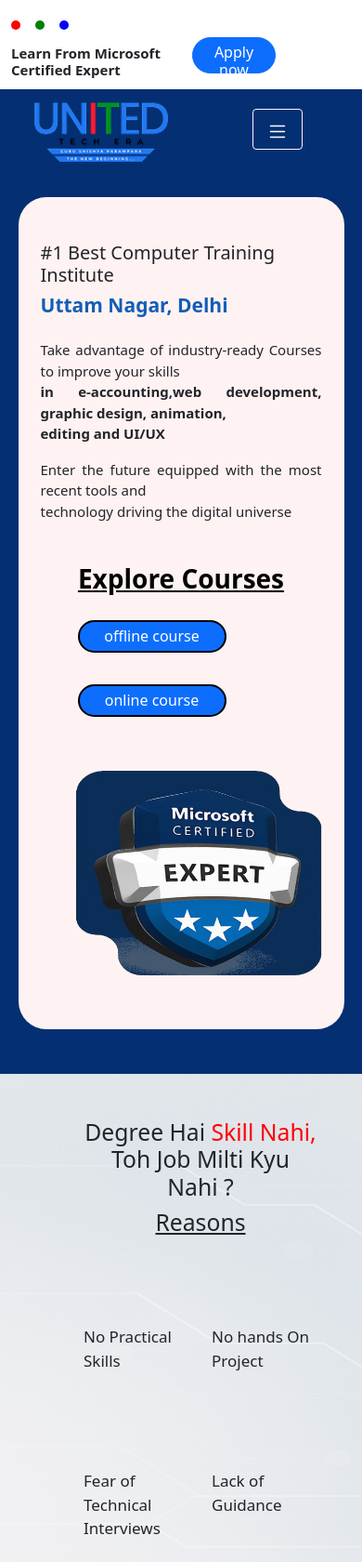
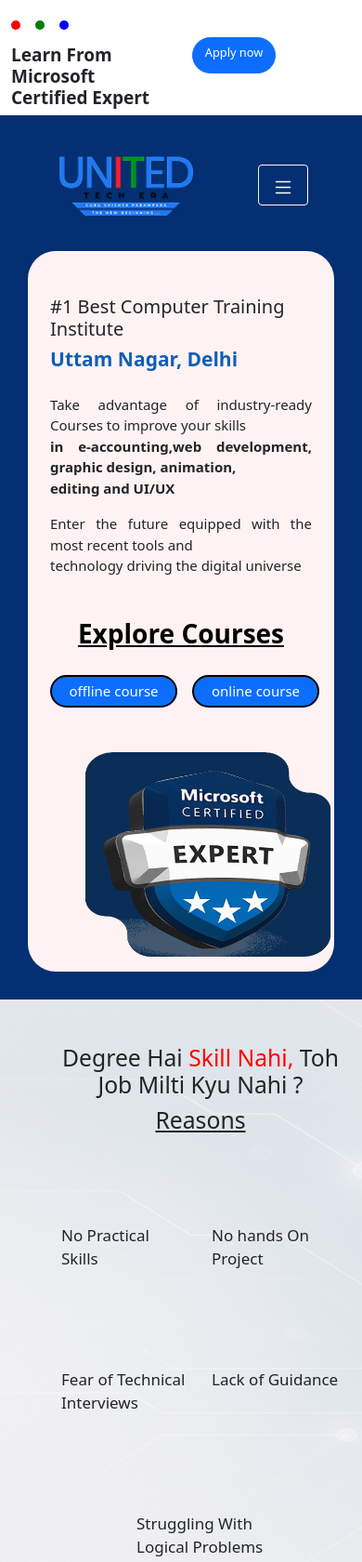
Before and after one commit to rohitkumarh23/united-re-design, a plain HTML site: page index.html in a window 390 px wide. Shown: the top 1680 px of the page at 93% size. Drawn offline with nearby package versions, Linux system fonts and the light colour scheme.

Commit message:
third commit

```diff
--- a/index.html
+++ b/index.html
@@ -19,35 +19,35 @@
 
 
   <!-- top -->
-  <section>
+
   <div class="container-fluid top">
     <div class="row">
-        <div class=" col-12 col-lg-4 col-md-3 gap-3 mt-3 top-banner">
+      <div class="col-12 col-lg-4 col-md-3 gap-3 mt-3 top-banner">
         <div id="red"></div>
         <div id="green"></div>
         <div id="blue"></div>
       </div>
-        <div class="col-6  col-lg-4 col-md-5 col-sm-5  mt-2 gap-3 top-banner">
-          <h5 class="mt-2" style="font-weight: 650;font-size: 15px; ">Learn From Microsoft Certified Expert</h5>
-
+      <div class="col-6  col-lg-3 col-md-5   mt-2  top-banner">
+        <h5 class="mt-2" style="font-weight: 650;font-size: 19px; ">Learn From Microsoft Certified Expert</h5>
       </div>
-        <div class="col-6  col-lg-4 col-md-4 col-sm-5  mt-2 gap-3">
+      <div class="col-6  col-lg-4 col-md-4   mt-2 ">
         <button class="btn btn-primary buttonh">
           <h6>Apply now</h6>
         </button>
       </div>
     </div>
   </div>
-  </section>
+
   <!-- top end -->
+  <div class="container-fluid" id="main-div">
+    <!-- navbar -->
 
-  <div id="main-div">
+    <div class="container-fluid nav-div">
 
-    <!-- navbar -->
-    <section>
-      <div class="container-fluid mt-1 nav-div">
       <nav class="navbar navbar-expand-lg bg-body-tertiary">
         <div class="container-fluid">
+
+
           <img class="nav-img" src="images/United Logo (1) 1.png" alt="">
           <a id="hide" class="btn btn-outline-light" data-bs-toggle="offcanvas" href="#offcanvasExample" role="button"
             aria-controls="offcanvasExample">
@@ -72,34 +72,34 @@
               <li class="nav-item">
                 <img src="images/website-united-logo__2_-removebg-preview.png" alt="">
                 <hr>
-                  <a class="nav-link active" aria-current="page" href="#" id="canvastext">Home</a>
+                <a class="nav-link active" aria-current="page" href="#" class="canvastext">Home</a>
                 <hr>
               </li>
 
               <li class="nav-item">
-                  <a class="nav-link active" aria-current="page" href="#" id="canvastext">Courses</a>
+                <a class="nav-link active" aria-current="page" href="#" class="canvastext">Courses</a>
                 <hr>
               </li>
               <li class="nav-item">
-                  <a class="nav-link active" aria-current="page" href="#" id="canvastext">Student Project</a>
+                <a class="nav-link active" aria-current="page" href="#" class="canvastext">Student Project</a>
                 <hr>
               </li>
               <li class="nav-item">
-                  <a class="nav-link active" aria-current="page" href="#" id="canvastext">Blogs</a>
+                <a class="nav-link active" aria-current="page" href="#" class="canvastext">Blogs</a>
                 <hr>
               </li>
               <li class="nav-item">
-                  <a class="nav-link active" aria-current="page" href="#" id="canvastext">Diploma verification</a>
+                <a class="nav-link active" aria-current="page" href="#" class="canvastext">Diploma verification</a>
                 <hr>
               </li>
               <div id="navbtn" class="text-center">
                 <button id="btn" class="btn btn-primary mb-5 buttonh">Login</button>
               </div>
+            </ul>
+          </div>
 
-              </ul>
 
-            </div>
-            </button>
+
           <div class="collapse navbar-collapse" id="navbarSupportedContent">
             <ul class="navbar-nav me-auto mb-2 mb-lg-0 hello">
               <li class="nav-item">
@@ -124,17 +124,23 @@
               <button id="btn" class="btn btn-primary mb-2 buttonh">Login</button>
             </div>
           </div>
+
+
+
+
+
         </div>
       </nav>
     </div>
-    </section>
+
     <!-- navbar end -->
 
 
 
+
     <!-- explore courses -->
-    <section>
-      <div class="container-fluid mt-3 head">
+
+    <div class="container-fluid head mt-3">
       <div class="container">
         <div class="row">
           <div class="col-lg-8 col-sm-12 col-md-7 mt-5">
@@ -157,14 +163,14 @@
               </div>
             </div>
             <div class="row">
-                <div class="col-lg-3 col-md-6 col-sm-4 mt-4">
+              <div class=" col-6 col-lg-3 col-md-6  mt-4">
                 <div id="on">
                   <button class="btn btn-primary button2">
                     <h6>offline course</h6>
                   </button>
                 </div>
               </div>
-                <div class="col-lg-3 col-md-6 col-sm-4 mt-4">
+              <div class=" col-6 col-lg-3 col-md-6 mt-4">
                 <div id="on">
                   <button class="btn btn-primary button2">
                     <h6>online course</h6>
@@ -172,22 +178,24 @@
                 </div>
               </div>
             </div>
+
           </div>
           <div class="col-lg-4 col-sm-12 col-md-5 mt-5">
-              <img class="img-fluid headimg" src="images/Subtract-removebg-preview.png" alt="" height="450px">
+            <img class="img-fluid headimg" src="images/Subtract-removebg-preview.png" alt="">
+          </div>
+
         </div>
       </div>
     </div>
+
+    <!-- explore courses end -->
   </div>
-    </section>
-    <!-- explore courses end -->
-
 
   <!-- job milti nhi -->
-    <section>
-      <div class="container-fluid mt-4 jobmilti">
-        <div class="container mt-5">
-          <div class="row justify-content-center px-4 mt-5" id="row-skill">
+  <section class="jobmilti">
+    <div class="container-fluid">
+      <div class="container">
+        <div class="row justify-content-center" id="row-skill">
           <div class="mt-5 job-heading">
             <h2>Degree Hai <span class="job-heading-skill">Skill Nahi,</span> Toh Job Milti Kyu Nahi ?</h2>
             <h2 class="job-heading-reason">Reasons</h2>
@@ -256,8 +264,7 @@
 
           <div class="col-6 col-lg-3 col-md-6 mt-5">
             <div class="master text-center">
-                <img class="img-fluid mt-1" src="images/Copy of web development.png" alt="" width="125px"
-                  height="120px">
+              <img class="img-fluid mt-1" src="images/Copy of web development.png" alt="" width="125px" height="120px">
               <h5>Web<br>Development</h5>
               <p class="masterp ">explore More ></p>
             </div>
@@ -685,7 +692,7 @@
     <div class="container">
       <div class="row">
         <div class=" col-6 col-lg-6 col-md-6">
-          <div >
+          <div>
             <img id="sir-img" class="mt-5 mb-5 img-fluid" src="images/passport (1) 1 (2).png" alt="">
           </div>
         </div>
--- a/style.css
+++ b/style.css
@@ -55,11 +55,14 @@ body {
 
 #main-div {
     background-color: #042F72;
+    width: 100%;
+    height: 100%;
+    padding: 30px;
 }
 
 .nav-div {
     border-radius: 13px;
-    width: 95%;
+    width: 96%;
     background-image: url(images/Rectangle\ 1.png);
     height: 90px;
     background-repeat: no-repeat;
@@ -234,8 +237,8 @@ body {
     font-size: 19px;
     font-weight: 600;
     color: white;
-    gap: 10px;
-    margin: 10px 30px;
+    gap: 20px;
+    margin: 10px 55px;
 }
 
 .img {
@@ -245,7 +248,7 @@ body {
 .off-canvas {
     margin: 10px 50px;
     gap: 20px;
-    color: blue;
+
 }
 
 .off-canvas img {
@@ -280,7 +283,7 @@ body {
     background-color: #fff2f2;
     width: 90%;
     border-radius: 30px;
-    height: 60vh;
+
 }
 
 .headimg {
@@ -621,13 +624,6 @@ h4 {
 }
 
 
-/* xs */
-
-
-
-
-
-
 /* lg */
 @media(min-width: 1200px) {
     #hide {
@@ -636,25 +632,29 @@ h4 {
     }
 
     .head {
-        height: 57vh;
+        width: 84vw;
+        height: 56vh;
     }
 
     .headtext {
-        font-size: 37px;
+        font-size: 47px;
+        margin-left: -80px;
     }
 
     .headtext2 {
         font-size: 37px;
+        margin-left: -80px;
     }
 
     .headp {
         text-align: justify;
         font-size: 20px;
+        margin-left: -80px;
     }
 
     .headimg {
-        width: 460px;
-        height: 400px;
+        width: 100%;
+        height: 450px;
     }
 
     .button3 {
@@ -1044,9 +1044,6 @@ h4 {
         font-size: 3vw;
     }
 
-    #on {
-        margin-left: 60px;
-    }
 
     .diploma-btn:hover {
         box-shadow: black 5px 4px;
@@ -1067,29 +1064,47 @@ h4 {
 }
 
 @media (max-width : 450px) {
-    #on {
-        margin-left: 20px;
+
+    .buttonh h6{
+        margin-top: 3%;
+        font-size: 80%;
+    }
+    .buttonh:hover{
+        font-size: 90%;
     }
 
     .head {
-        height: 106vh;
+        height: 100%;
+        width: 100%;
     }
 
     .headimg {
         width: 270px;
+        margin-bottom: 10px;
     }
 
     #hide {
-        display: inline;
-        right: 0;
+        display: block;
+        margin-top: 5%;
+        margin-right: -1%;
     }
+    .canvastext{
+        color: black;
+        display: block;
+    }
+
 
     .headtext {
         font-size: 20px;
     }
 
+
     .button2 {
-        width: 160px;
+        width: 137px;
+        margin: 0px;
+    }
+    .button2 h6{
+        font-size: 15px;
     }
 
     .headtext2 {
@@ -1229,6 +1244,9 @@ h4 {
         margin: 14px 20px;
         border-radius: 20px;
     }
+    .master{
+        margin-left: 0px;
+    }
 
     .project2 p {
         margin-left: 20px;
@@ -1274,4 +1292,7 @@ h4 {
     .story-div{
         display: flex;
     }
+    .job-heading{
+        font-size: 2vw;
+    }
 }
```
Lines whose indentation alone changed are shown as unchanged.
